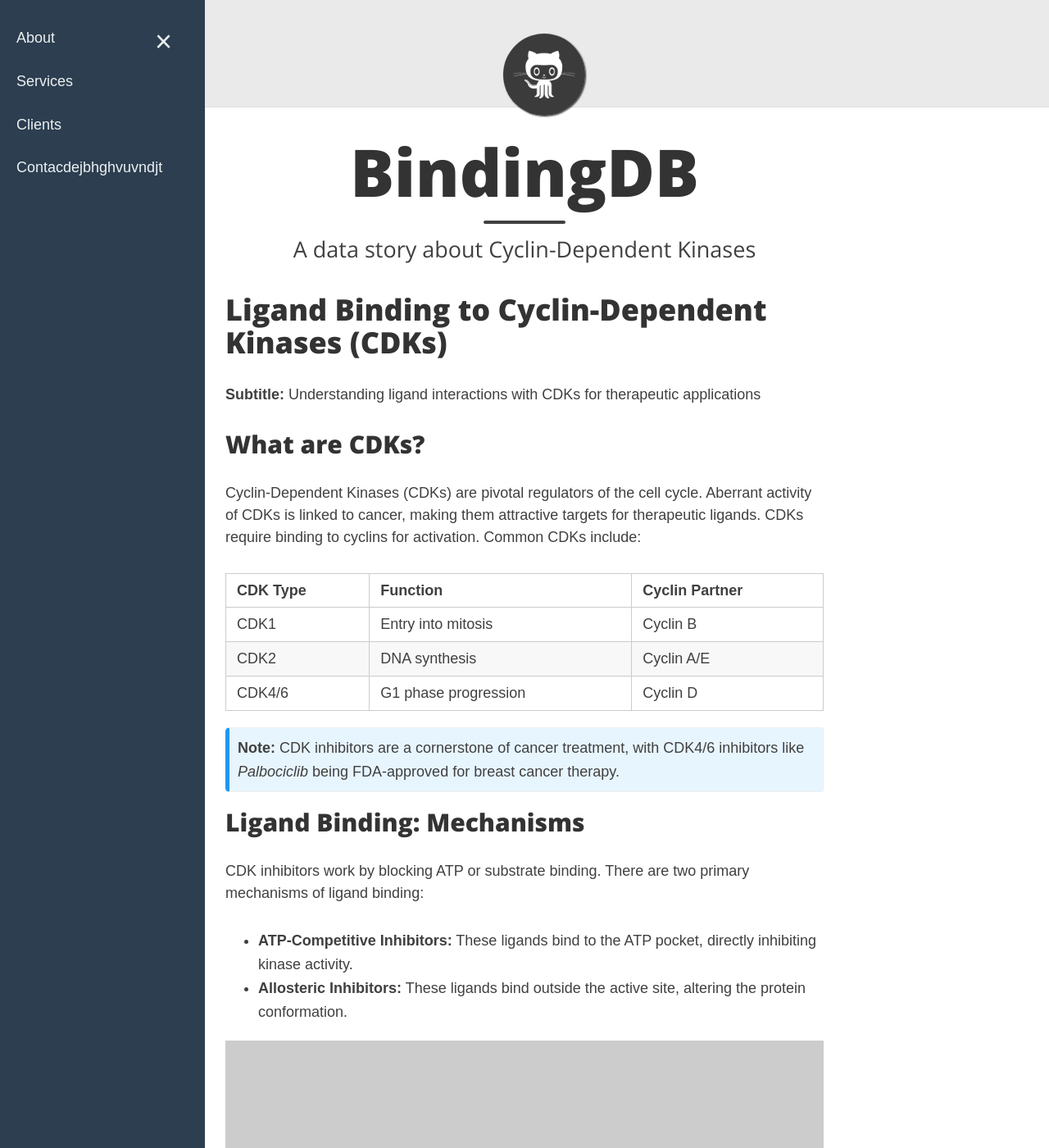
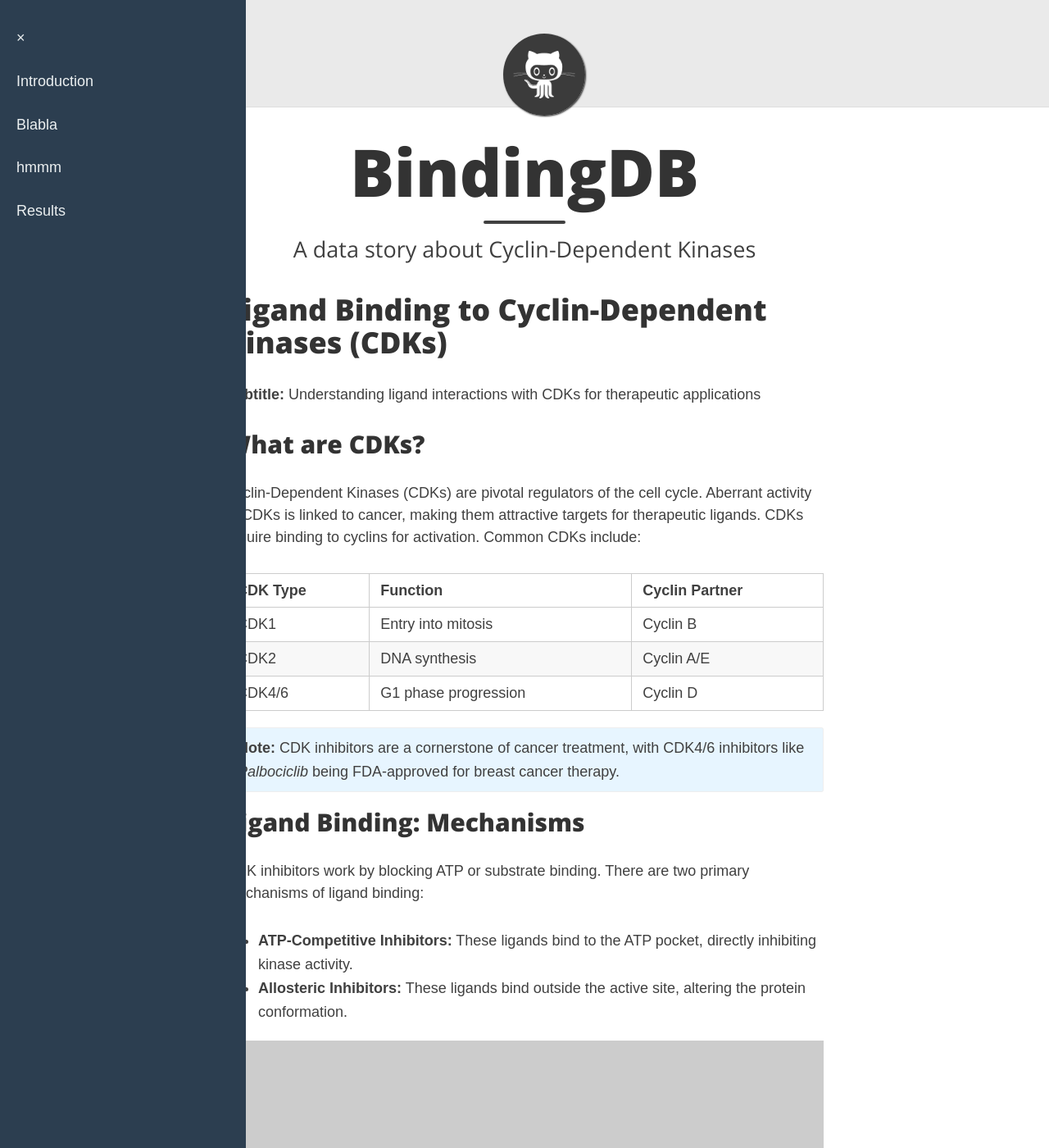
Before and after one commit to epfl-ada/ada-2024-project-forzada, a Jekyll site: the page built from index.html, in a window 1280 px wide and 1400 px high. Shown: the whole window at 82% size. Built offline with Jekyll 4.4.1, drawn with Linux system fonts in a browser that asks for light colours; nearby versions of some CDN libraries; the list of posts is cut into pages by our own code.

Commit message:
sidebar finally

```diff
--- a/_layouts/base.html
+++ b/_layouts/base.html
@@ -36,7 +36,7 @@ common-js:
       /* Sidebar styling */
       .sidenav {
         height: 100%; /* Full height */
-        width: 250px; /* Initially hidden */
+        width: 300px; /* Initially hidden */
         position: fixed;
         top: 0;
         left: 0;
@@ -59,15 +59,6 @@ common-js:
       .sidenav a:hover {
         background-color: #34495e; /* Slight hover background */
         color: #f1c40f; /* Highlight yellow */
-      }
-
-      .sidenav .closebtn {
-        position: absolute;
-        top: 10px;
-        right: 20px;
-        font-size: 36px;
-        color: #ecf0f1;
-        cursor: pointer;
       }
 
 
@@ -97,10 +88,10 @@ common-js:
     <!-- Sidebar navigation -->
     <div id="mySidenav" class="sidenav">
       <a href="javascript:void(0)" class="closebtn" onclick="closeNav()">&times;</a>
-      <a href="#">About</a>
-      <a href="#">Services</a>
-      <a href="#">Clients</a>
-      <a href="#">Contacdejbhghvuvndjt</a>
+      <a href="#">Introduction</a>
+      <a href="#">Blabla</a>
+      <a href="#">hmmm</a>
+      <a href="#">Results</a>
     </div>
 
     <!-- Background overlay -->
```
